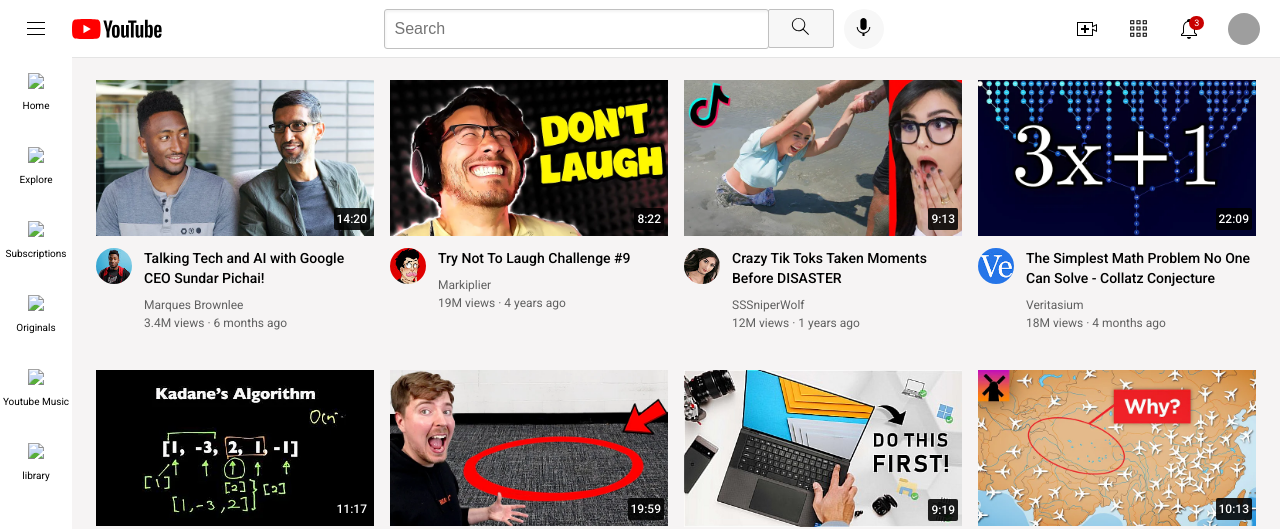
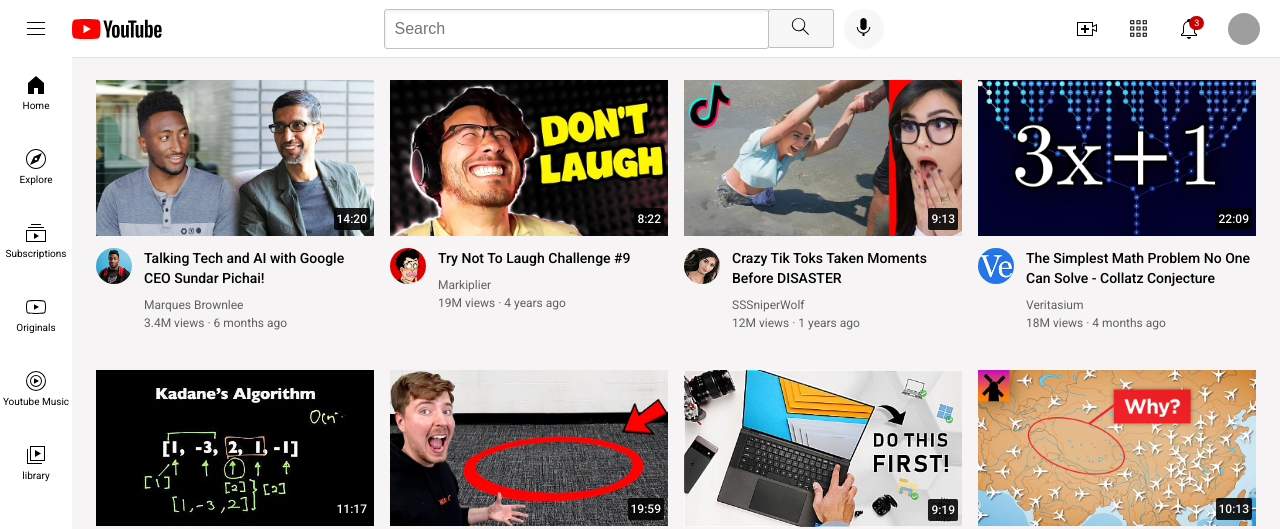
Before and after one commit to iamshamit/Youtube-frontend-homepage, a plain HTML site: page index.html in a window 1280 px wide. Shown: the top 529 px of the page. Drawn offline with Linux system fonts and the light colour scheme; grey boxes are pictures that could not be loaded.

Commit message:
changed directory

```diff
--- a/index.html
+++ b/index.html
@@ -49,27 +49,27 @@
     </header>
     <nav class="sidebar">
       <div class="sidebar-link">
-        <img src="icons/home.svg" />
+        <img src="home.svg" />
         <div>Home</div>
       </div>
       <div class="sidebar-link">
-        <img src="icons/explore.svg" />
+        <img src="explore.svg" />
         <div>Explore</div>
       </div>
       <div class="sidebar-link">
-        <img src="icons/subscriptions.svg" />
+        <img src="subscriptions.svg" />
         <div>Subscriptions</div>
       </div>
       <div class="sidebar-link">
-        <img src="icons/originals.svg" />
+        <img src="originals.svg" />
         <div>Originals</div>
       </div>
       <div class="sidebar-link">
-        <img src="icons/youtube-music.svg" />
+        <img src="youtube-music.svg" />
         <div>Youtube Music</div>
       </div>
       <div class="sidebar-link">
-        <img src="icons/library.svg" />
+        <img src="library.svg" />
         <div>library</div>
       </div>
     </nav>
```
